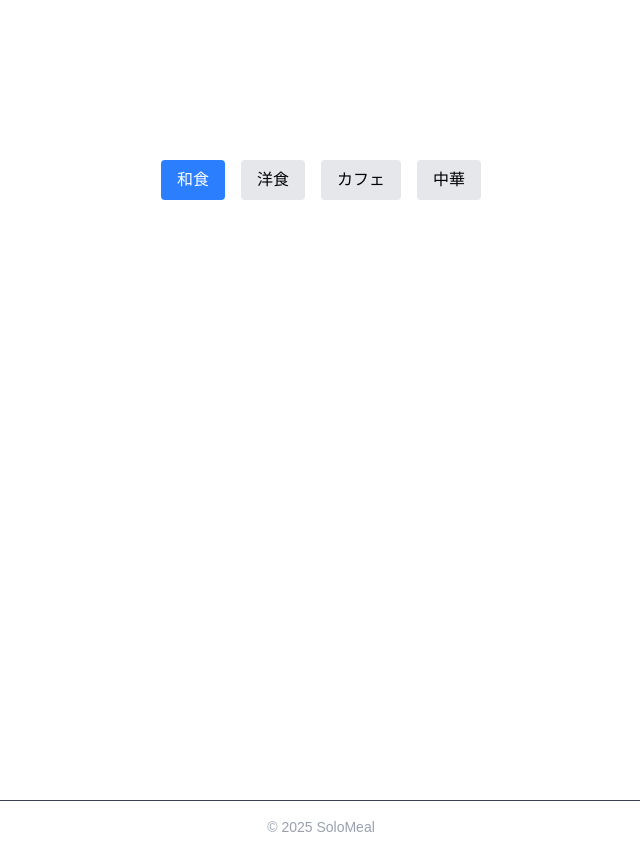
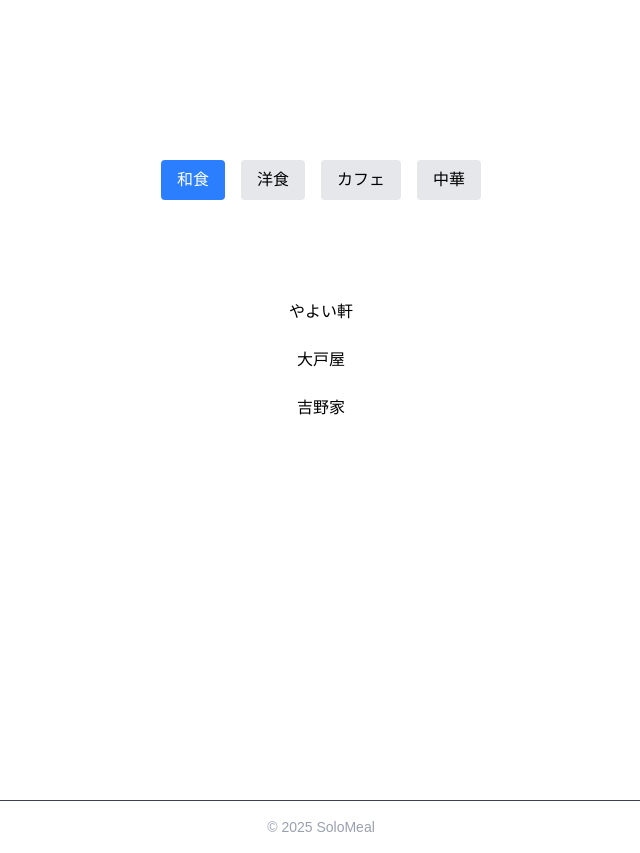
Before and after one commit to yt-catpaw/solo-meal-frontend, a Next.js app: page / in a window 1280 px wide. Both pictures are taken after a click on the button "和食". Shown: the whole page, without its empty margins (319-959 px from the left). Built offline with nearby package versions, Linux system fonts and the light colour scheme.

Commit message:
選択した気分に応じた店舗一覧を仮表示 (#5)
Co-authored-by: tajimayuki <yuki.tajima2245@gmail.com>

```diff
--- a/src/app/page.tsx
+++ b/src/app/page.tsx
@@ -2,14 +2,20 @@
 import { useState } from "react";
 import MoodButton from "@/components/MoodButton";
 
+const moodToShops: Record<string, string[]> = {
+  和食: ["やよい軒", "大戸屋", "吉野家"],
+  洋食: ["ココス", "サイゼリヤ", "ジョナサン"],
+  カフェ: ["スターバックス", "ドトール", "タリーズ"],
+  中華: ["バーミヤン", "餃子の王将", "日高屋"],
+};
+
 export default function HomePage() {
   const [selectedMood, setSelectedMood] = useState<string | null>(null);
+  const moods = Object.keys(moodToShops);
 
   const handleClick = (mood: string) => {
     setSelectedMood(mood);
   };
-
-  const moods = ["和食", "洋食", "カフェ", "中華"];
 
   return (
     <main className="text-center p-10 min-h-screen text-white">
@@ -26,6 +32,19 @@
           />
         ))}
       </div>
+
+      {selectedMood && (
+        <div className="mt-10">
+          <h2 className="text-xl mb-4">{selectedMood}におすすめの店舗</h2>
+          <ul className="space-y-2">
+            {moodToShops[selectedMood].map((shop) => (
+              <li key={shop} className="bg-white text-black py-2 rounded">
+                {shop}
+              </li>
+            ))}
+          </ul>
+        </div>
+      )}
     </main>
   );
 }
```
